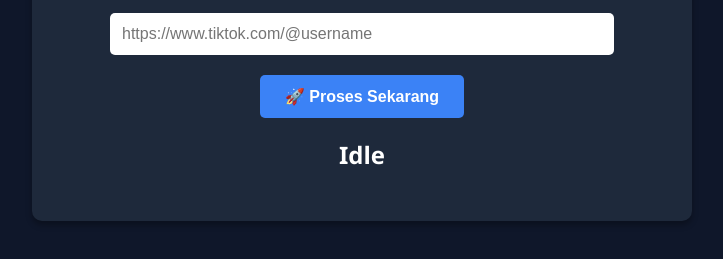
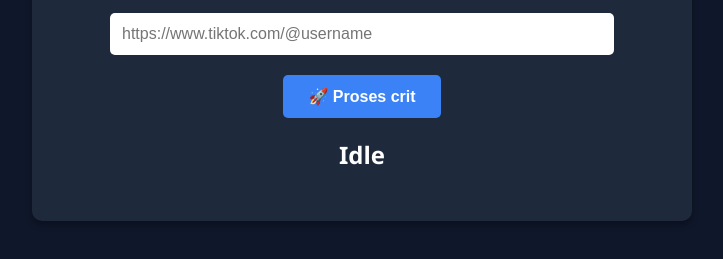
Before and after one commit to aryaexeuyf/scraping-web, a plain HTML site: page index.html in a window 1280 px wide. Shown: the part 199-458 px from the top of the page, without its empty margins (278-1001 px from the left). Drawn offline with Linux system fonts and the light colour scheme; no server answers.

Commit message:
Update index.html

```diff
--- a/index.html
+++ b/index.html
@@ -131,7 +131,7 @@
 
         <input type="text" id="linkTiktok" placeholder="https://www.tiktok.com/@username" />
         <br>
-        <button id="btnProses" onclick="prosesTikTok()">🚀 Proses Sekarang</button>
+        <button id="btnProses" onclick="prosesTikTok()">🚀 Proses crit</button>
 
         <div id="countdown"></div>
         <div id="status" style="white-space: pre-wrap;">Idle</div>
```
